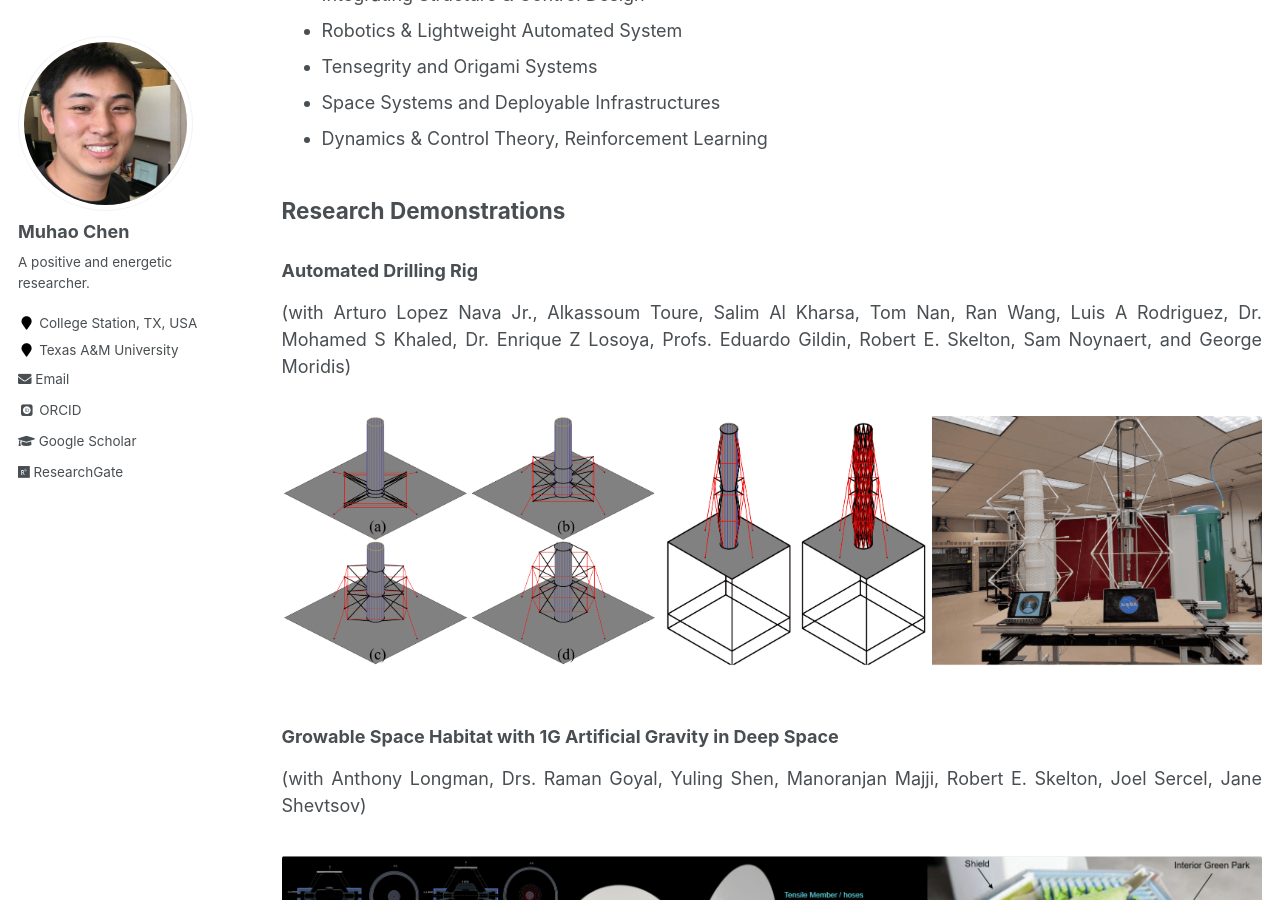
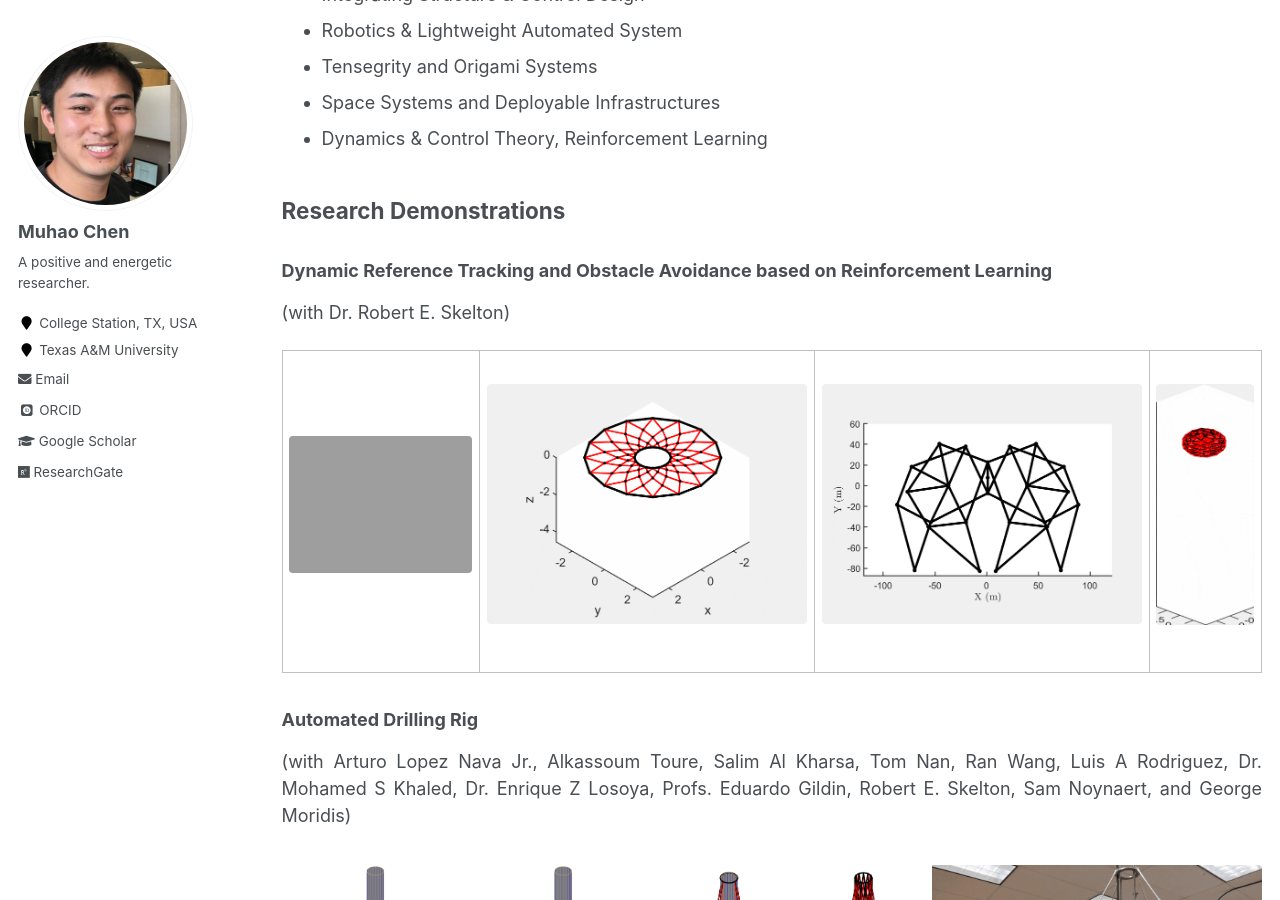
Before and after one commit to Muhao-Chen/muhao-chen.github.io, a Jekyll site: the page built from _pages/research.md, in a window 1280 px wide and 900 px high, scrolled down 639 px. Built offline with Jekyll 4.4.1, drawn with Linux system fonts in a browser that asks for light colours; some web fonts are replaced.

Commit message:
Update research.md

```diff
--- a/_pages/research.md
+++ b/_pages/research.md
@@ -72,6 +72,19 @@ We would also like to develop and offer more and more software and tools to help
 
 ## Research Demonstrations
 
+### Dynamic Reference Tracking and Obstacle Avoidance based on Reinforcement Learning
+(with Dr. Robert E. Skelton)
+
+<table>
+<tr>
+<td><figure><img src="{{ site.url }}/images/rffi/cable_dome.gif" width="100px" height="100px"/></figure></td>
+<td><figure><img src="{{ site.url }}/images/rffi/net.gif" width="100px" height="100px"/></figure></td>
+<td><figure><img src="{{ site.url }}/images/rffi/Jansen.gif" width="100px" height="100px"/></figure></td>
+<td><figure><img src="{{ site.url }}/images/rffi/ball.gif" width="50px" height="100px"/></figure></td>
+</tr>
+</table>
+
+
 ### Automated Drilling Rig
 (with Arturo Lopez Nava Jr., Alkassoum Toure, Salim Al Kharsa, Tom Nan, Ran Wang, Luis A Rodriguez, Dr. Mohamed S Khaled, Dr. Enrique Z Losoya, Profs. Eduardo Gildin, Robert E. Skelton, Sam Noynaert, and George Moridis)
 
```
